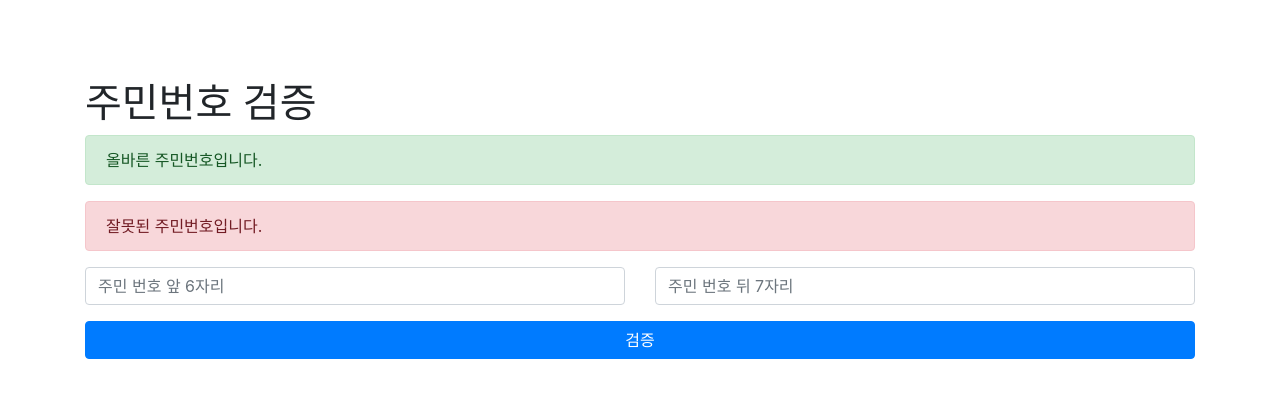
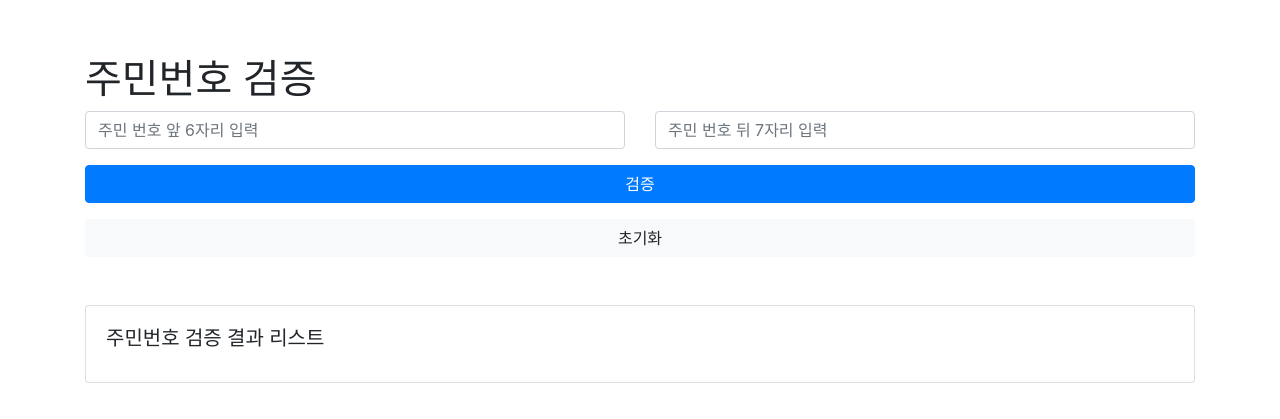
Before and after one commit to leeeso93/G9, a React (Create React App) app: page /rrn in a window 1280 px wide. Shown: the part 181-600 px from the top of the page. Built offline with nearby package versions, Linux system fonts and the light colour scheme.

Commit message:
주민번호 검증

```diff
--- a/src/components/home.js
+++ b/src/components/home.js
@@ -1,5 +1,5 @@
-import React, { Component, Fragment } from 'react';
-import { Link, Route, BrowserRouter as Router, NavLink } from 'react-router-dom';
+import React, { Fragment } from 'react';
+import { NavLink } from 'react-router-dom';
 import Card from 'react-bootstrap/Card';
 import Button from 'react-bootstrap/Button';
 import Container from 'react-bootstrap/Container';
--- a/src/components/rrn/RRN.js
+++ b/src/components/rrn/RRN.js
@@ -1,43 +1,152 @@
-import React, { Fragment } from 'react';
+import React, { useState }  from 'react';
 import Form from 'react-bootstrap/Form';
 import Button from 'react-bootstrap/Button';
 import Container from 'react-bootstrap/Container';
 import Row from 'react-bootstrap/Row';
 import Col from 'react-bootstrap/Col';
-import Alert from 'react-bootstrap/Alert'
+import Alert from 'react-bootstrap/Alert';
+import Card from 'react-bootstrap/Card';
+
 const RRN = () => {
 
-  const ssnCheck = (e) =>{
+const [submitted, setSubmitted] = useState(false);
+const [check, setCheck] = useState(false);
+const [rrn1, setRrn1] = useState('');
+const [rrn2, setRrn2] = useState('');
+const [recordList, setRecordList] = useState([]);
+
+  // 주민번호 체크
+  const verify_jumin = (e) =>{
     // https://eyecandyzero.tistory.com/240
       e.preventDefault();
+      //주민번호 : ① ② ③ ④ ⑤ ⑥ - ⑦ ⑧ ⑨ ⑩ ⑪ ⑫ ⑬
+      let jumin = rrn1 + rrn2;
+
+      let juminArray = new Array(13).fill(0);
+      let sumList = [2,3,4,5,6,7,8,9,2,3,4,5];
+      let sum = 0;
+
+    // 입력 여부 체크
+    if(jumin.trim() === ''){
+      window.alert('주민등록번호를 기입해주세요.');
+      return false;
+
+    // 입력값 체크
+    }else if(jumin.match('[^0-9]')){
+      window.alert("주민등록번호는 숫자만 입력하셔야 합니다.");
+      return false;
+
+     // 자리수 체크
+    }else if(jumin.length !== 13){
+      window.alert("주민등록번호는 13자리의 숫자입니다.");
+      return false;
+    }
+
+    // 합계 - 위의 조건을 모두 통과한 번호에 한해서 주민번호 체크
+    // M = (11 - ((2×A + 3×B + 4×C + 5×D + 6×E + 7×F + 8×G + 9×H + 2×I + 3×J + 4×K + 5×L) % 11)) % 11
+
+    for(let i =0;i< 13; i++){
+      juminArray[i] = Number(jumin.substring(i,i+1));
+    }
+
+    // sum - 마지막수를 제외한 12자리의 숫자에 2,3,4,5,6,7,8,9,2,3,4,5 를 순서대로 곱한 것의 합
+    for(let i =0; i< 12; i++){
+        sum += juminArray[i] * sumList[i];
+    }
+
+    // 나머지 = 합계를 11로 나눈 나머지
+    // 검증코드 = 11 - 나머지
+    // 만약 검증코드가 10일 경우는 0, 11일경우에는 1, 이런식으로 나오므로 10으로 나눈 나머지의 값이 검증코드가 된다.
+      setSubmitted(true);
+      let code = (11 - (sum % 11) % 10);
+      // 검증코드와 주민번호 마지막자리(13번째 자리)가 같으면
+      if(code === juminArray[12]){
+        setCheck(true);
+        addRecord(true);
+      }else{
+        setCheck(false);
+        addRecord(false);
+      }
+  }
+
+  // 앞 6자리 값 받기
+  const handleRrn1Change = (e) =>{
+    setRrn1(e.currentTarget.value);
+  }
+
+  // 뒤 7자리 값 받기
+  const handleRrn2Change = (e) =>{
+    setRrn2(e.currentTarget.value);
+  }
+
+  // space 입력 금지
+   const keyDown = (e) =>{
+     if(e.keyCode === 32){
+       e.currentTarget.value = '';
+     }
+   }
+
+   // 초기화
+   const handleReset = (e) => {
+    e.preventDefault();
+    setRrn1("");
+    setRrn2("");
+    setSubmitted(false);
+    setCheck(false);
+   }
+
+  // 검증 기록
+   const addRecord = (check) =>{
+    let copy = [...recordList];
+        copy = [...copy, {id: recordList.length + 1 , jumin : (rrn1  + '-' +  rrn2) , check : check } ];
+        setRecordList(copy);
     }
 
   return (
     <div>
       <Container fluid="md" className='container-center'>
       <h1>주민번호 검증</h1>
-        <Alert variant="success">
+      <div className={submitted ? '' : 'd-none'}>
+          <Alert variant="success" className={check ? '' : 'd-none'}>
             올바른 주민번호입니다.
           </Alert>
 
-        <Alert variant="danger">
+          <Alert variant="danger"  className={!check ? '' : 'd-none'}>
             잘못된 주민번호입니다.
           </Alert>
-        <Form>
+
+        </div>
+        <Form onSubmit={verify_jumin}>
           <Row>
             <Col>
-              <Form.Control placeholder="주민 번호 앞 6자리" maxLength={6} onChange="rowChange()"/>
+              <Form.Control placeholder="주민 번호 앞 6자리 입력" value={rrn1}
+              onChange={handleRrn1Change} onKeyUp={keyDown}
+              maxLength={6} />
             </Col>
             <Col>
-              <Form.Control  placeholder="주민 번호 뒤 7자리"  maxLength={7} />
+              <Form.Control placeholder="주민 번호 뒤 7자리 입력"  value={rrn2}
+              onChange={handleRrn2Change} onKeyUp={keyDown}
+              maxLength={7} />
             </Col>
           </Row>
           <Row>
             <Col>
-            <Button className="mt-3 w-100">검증</Button>
+              <Button className="mt-3 w-100" type="submit" >검증</Button>
+              <Button className="mt-3 w-100"  variant="light" onClick={handleReset} >초기화</Button>
             </Col>
           </Row>
         </Form>
+
+        <Card className="mt-5">
+          <Card.Body>
+            <Card.Title>주민번호 검증 결과 리스트</Card.Title>
+            {recordList.map(item => {
+                return (
+                  <Card.Body  className="p-0" key={item.id + item.jumin}>주민번호 {item.jumin}의 검증 결과는 {item.check ? '올바른 주민번호' : '잘못된 주민번호'}입니다.</Card.Body>
+                )
+            })}
+          </Card.Body>
+        </Card>
       </Container>
     </div>
   );
```
Also changed, not shown: src/App.js (+7 -3 lines). Lines whose indentation alone changed are shown as unchanged.
